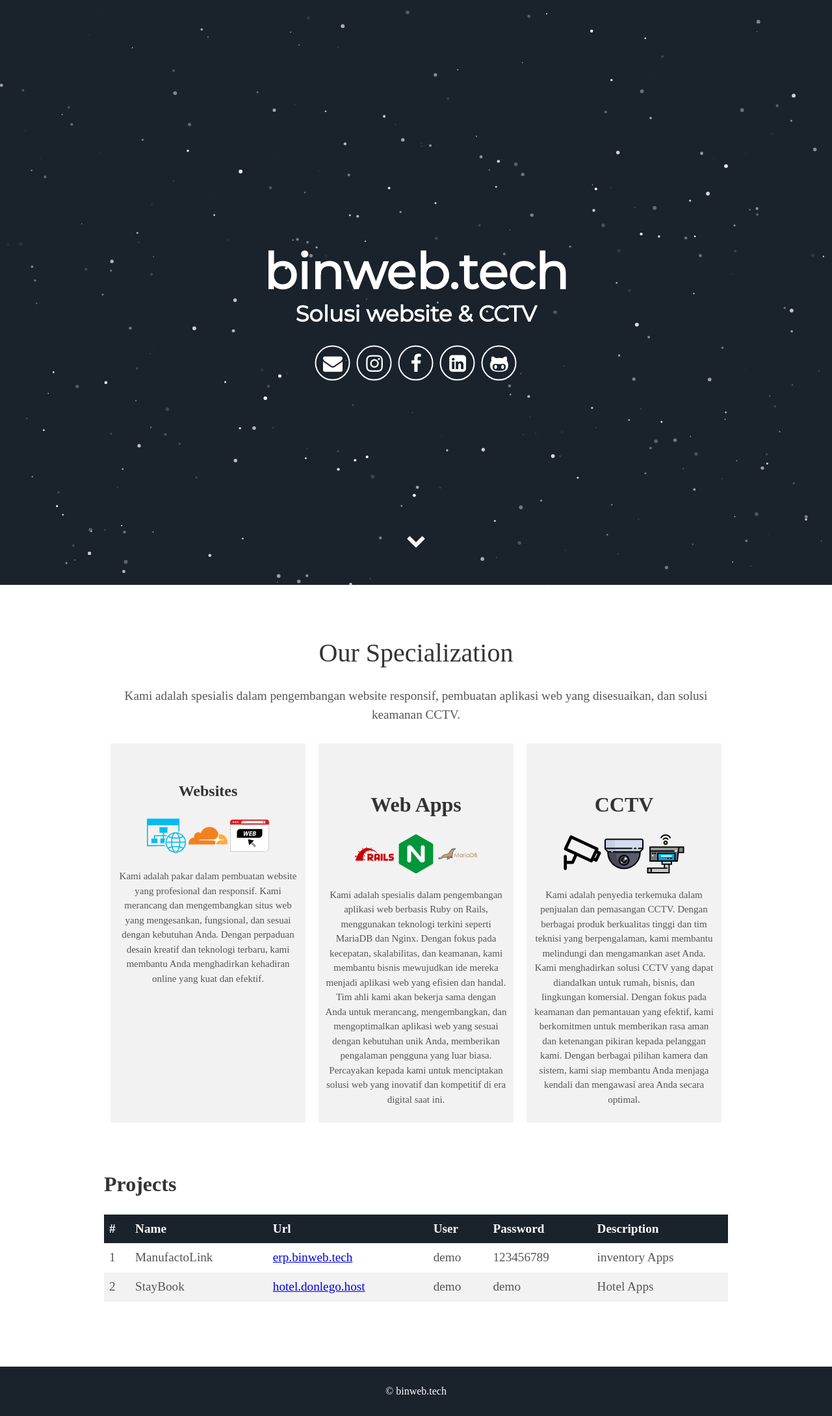
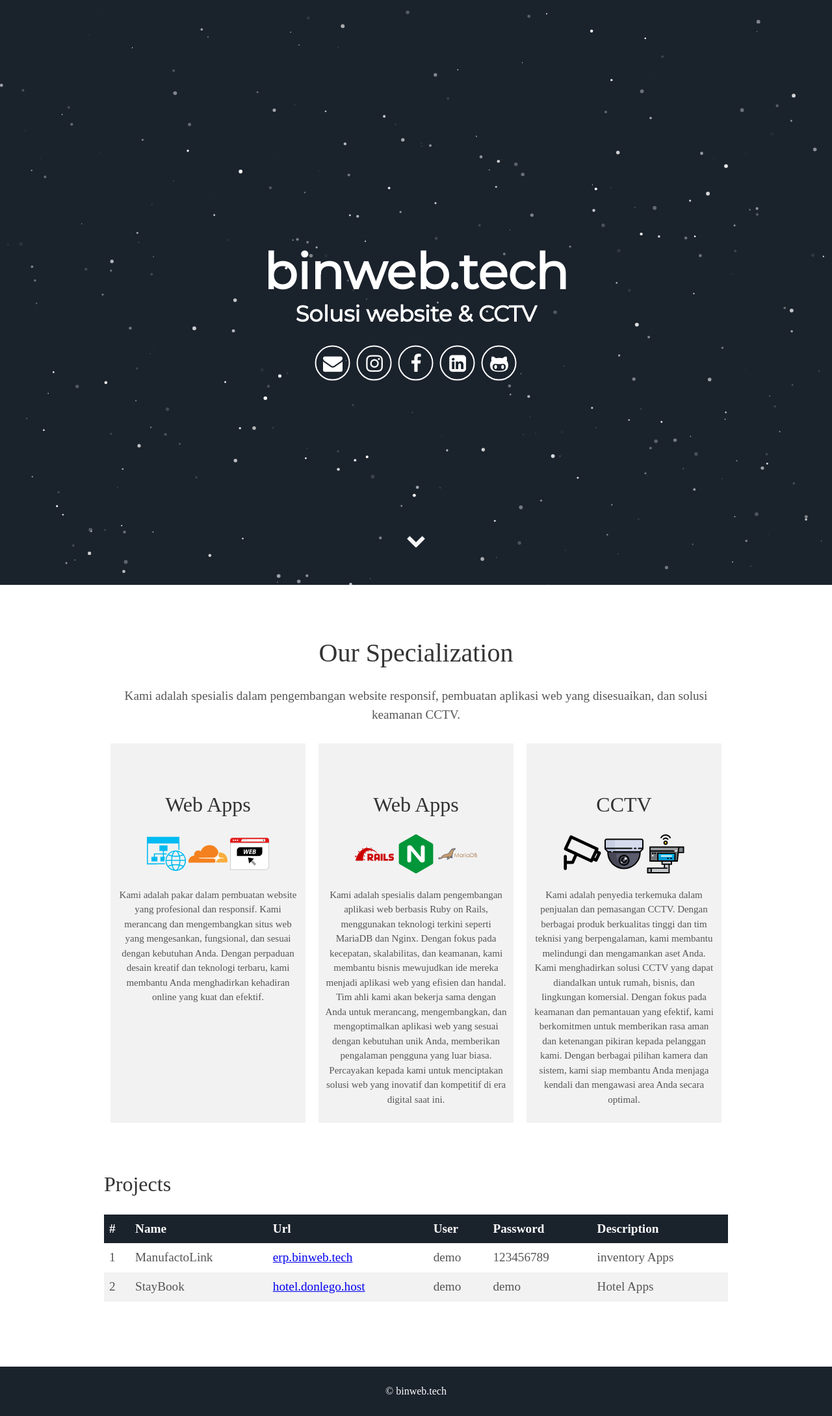
Before and after one commit to adenpribadi/binweb.github.io, a Jekyll site: the page built from index.html, in a window 1280 px wide. Shown: the whole page at 65% size. Built offline with Jekyll 4.4.1, drawn with Linux system fonts in a browser that asks for light colours; some web fonts are replaced.

Commit message:
change h2

```diff
--- a/_includes/about.html
+++ b/_includes/about.html
@@ -5,7 +5,7 @@
 
 <div class="container">
   <div class="column">
-    <h3>Websites</h3>
+    <h2>Web Apps</h2>
 
     <svg width="800px" height="800px" viewBox="0 -4.48 70.001 70.001" xmlns:dc="http://purl.org/dc/elements/1.1/" xmlns:cc="http://creativecommons.org/ns#" xmlns:rdf="http://www.w3.org/1999/02/22-rdf-syntax-ns#" xmlns="http://www.w3.org/2000/svg">
     <metadata>
--- a/assets/css/base.css
+++ b/assets/css/base.css
@@ -11,6 +11,9 @@
     margin: 10px;
   }
 
+	.column, h2, h3 {
+    font-weight: 400;
+  }
 
   /* Atur tampilan kolom pada layar kecil */
   @media screen and (max-width: 600px) {
```
